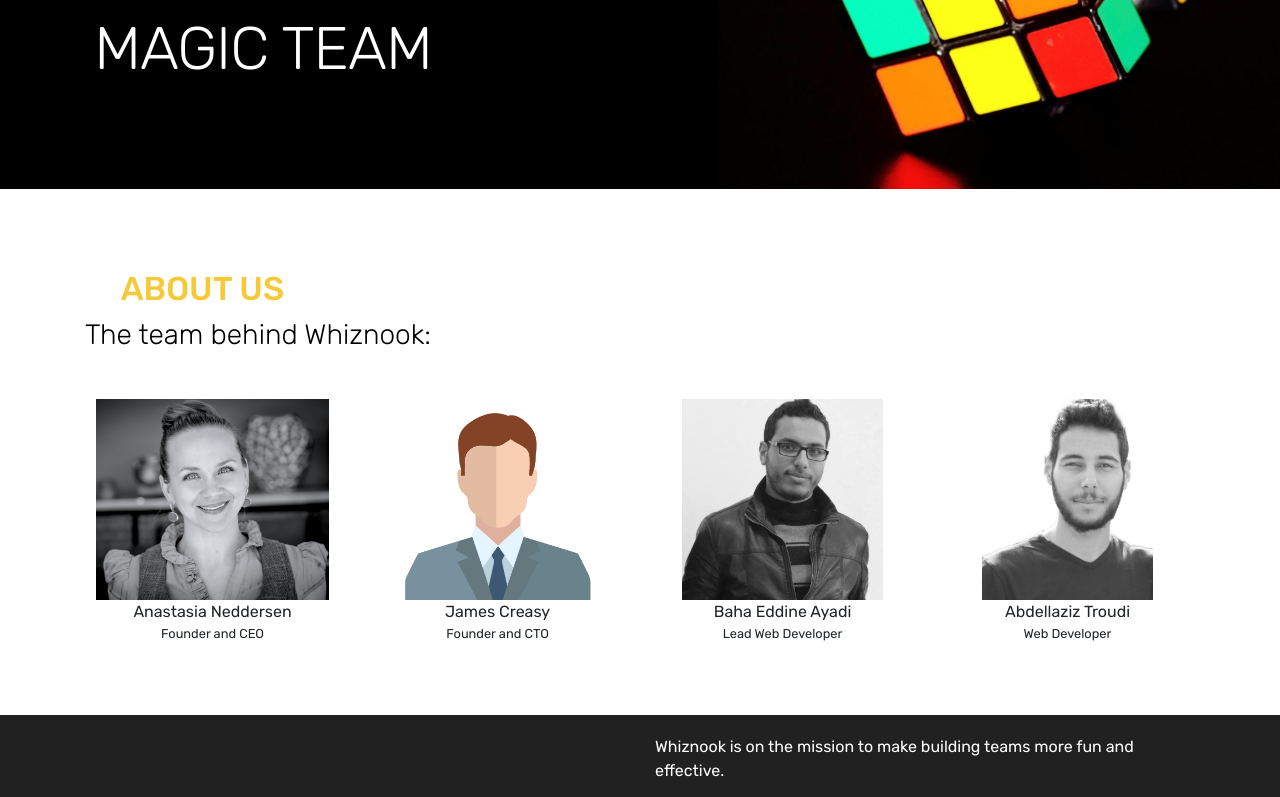
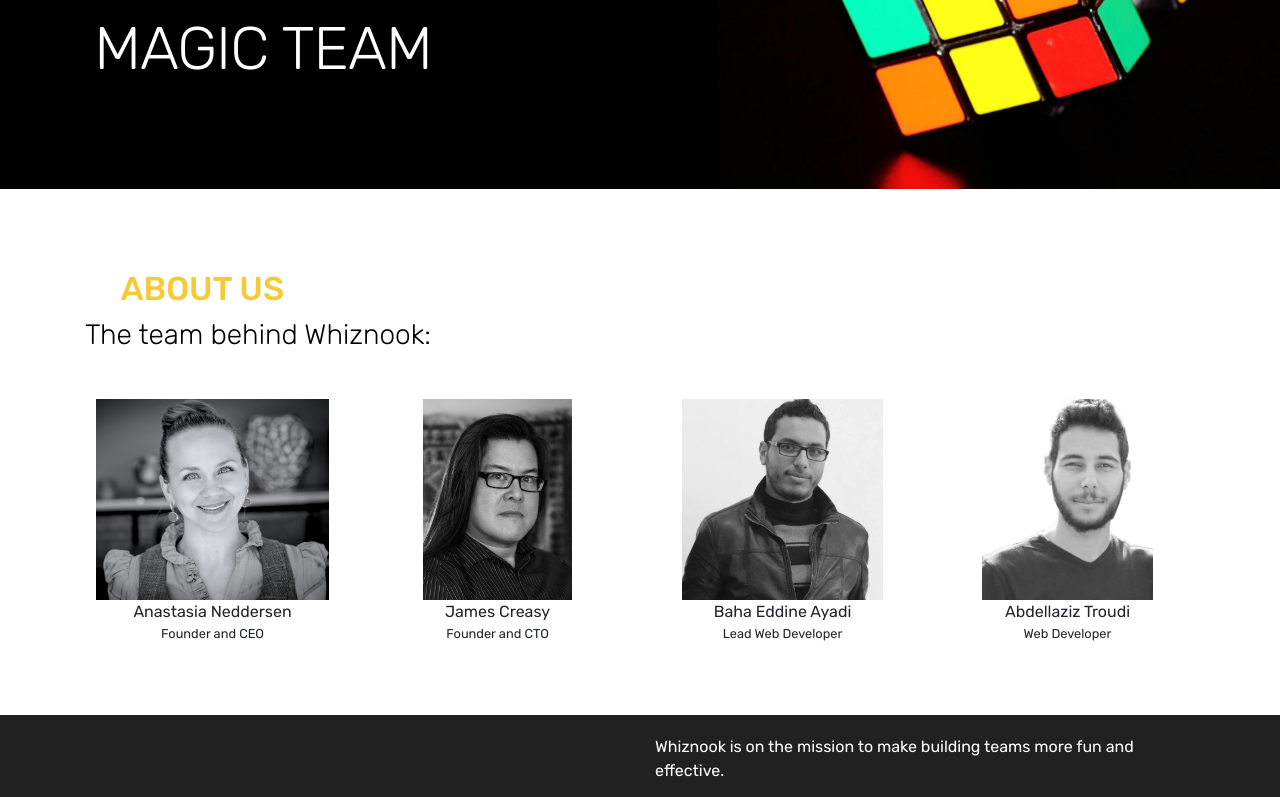
Before and after one commit to ayadibaha/whiznook-front, an Angular app: page / in a window 1280 px wide. Shown: the part 407-1204 px from the top of the page. Built offline with nearby package versions, Linux system fonts and the light colour scheme; some icons are missing.

Commit message:
james pic

```diff
--- a/src/app/about/about.component.html
+++ b/src/app/about/about.component.html
@@ -17,7 +17,7 @@
         </div>
       </div>
       <div class="col-md-3 col-sm-12">
-        <img class="member" src="assets/james.png" alt="Team member.">
+        <img class="member" src="assets/james.jpg" alt="Team member.">
         <div class="desc">
           <span>James Creasy</span>
           <small>Founder and CTO</small>
```
Also changed, not shown: src/assets/james.jpg (added).
